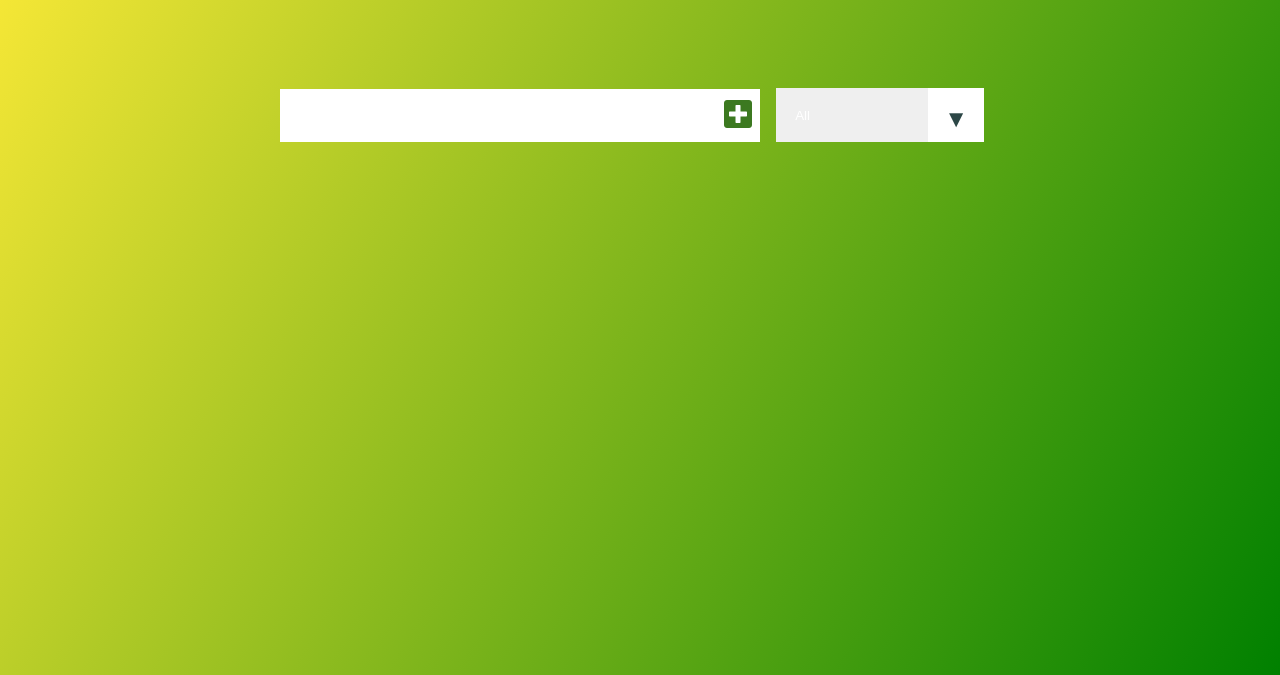
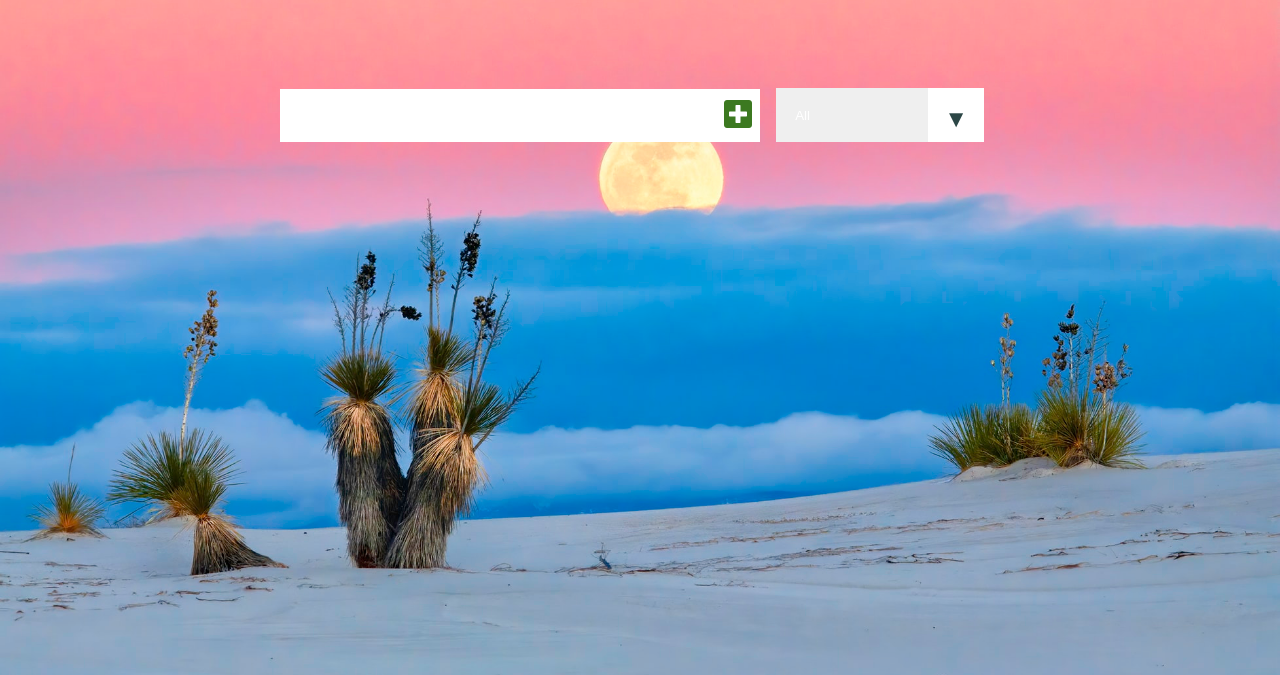
Before and after one commit to adrianp2021/To-Do-, a plain HTML site: page index.html in a window 1280 px wide. Shown: the part 125-800 px from the top of the page. Drawn offline with Linux system fonts and the light colour scheme.

Commit message:
styling changes

```diff
--- a/style.css
+++ b/style.css
@@ -5,8 +5,11 @@
 }
 
 body{
-  background-image: linear-gradient(120deg, #ffeb38, green);
+  /* background-image: linear-gradient(120deg, #ffeb38, green); */
   /* background-color: rgb(49, 40, 40); */
+  background-image: url('./moon.jpeg');
+  background-position: center;
+  background-size: cover;
   color:rgb(44, 71, 70);
   font-family: 'Montserrat', sans-serif;
   min-height: 100vh;
```
Also changed, not shown: app.js (+3 -17 lines), moon.jpeg (added), mountain.jpeg (added), nature.jpeg (added).
